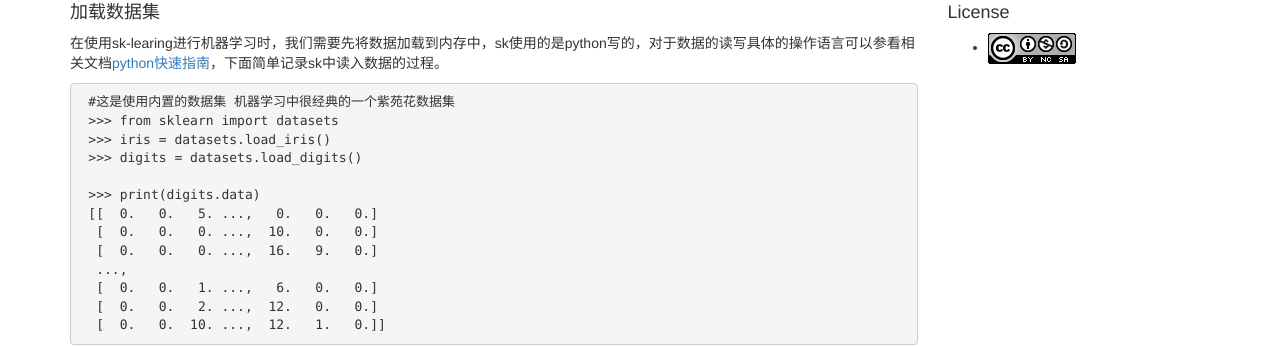
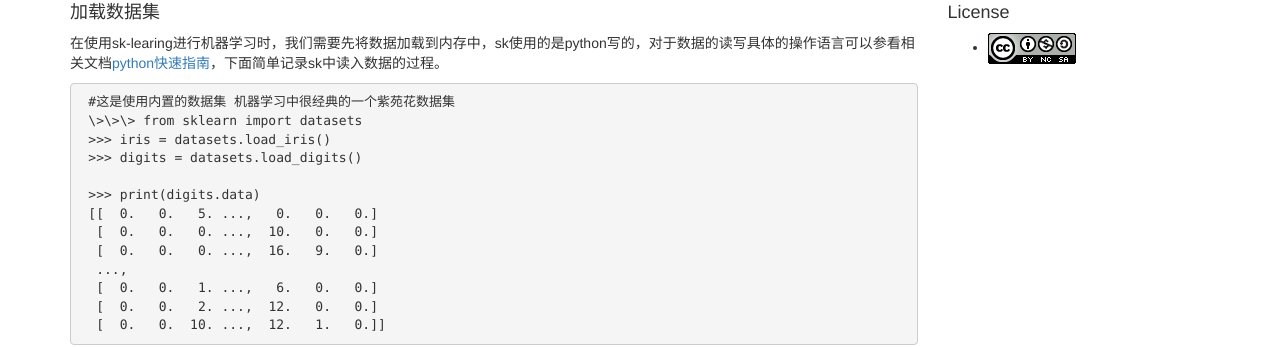
Before and after one commit to anicy/anicy.github.io, a Jekyll site: the page built from _posts/2014-08-21-scikit-learing-study-one.md, in a window 1280 px wide and 900 px high. Shown: the part 246-593 px from the top of the window. Built offline with Jekyll 4.4.1, drawn with Linux system fonts in a browser that asks for light colours; nearby versions of some CDN libraries; library files that are not in the unit come from our copies; Markdown is read by kramdown in place of the engine named in the settings; comment, search, counter and statistics services are not loaded.

````diff
--- a/_posts/2014-08-21-scikit-learing-study-one.md
+++ b/_posts/2014-08-21-scikit-learing-study-one.md
@@ -20,9 +20,10 @@ scikit learning 是一个python的[机器学习](http://dcycome.vicp.net/categor
 
 ####加载数据集
 在使用sk-learing进行机器学习时，我们需要先将数据加载到内存中，sk使用的是python写的，对于数据的读写具体的操作语言可以参看相关文档[python快速指南](#)，下面简单记录sk中读入数据的过程。
+
  ```python
  #这是使用内置的数据集 机器学习中很经典的一个紫苑花数据集
- >>> from sklearn import datasets
+ \>\>\> from sklearn import datasets
  >>> iris = datasets.load_iris()
  >>> digits = datasets.load_digits()
 
````
